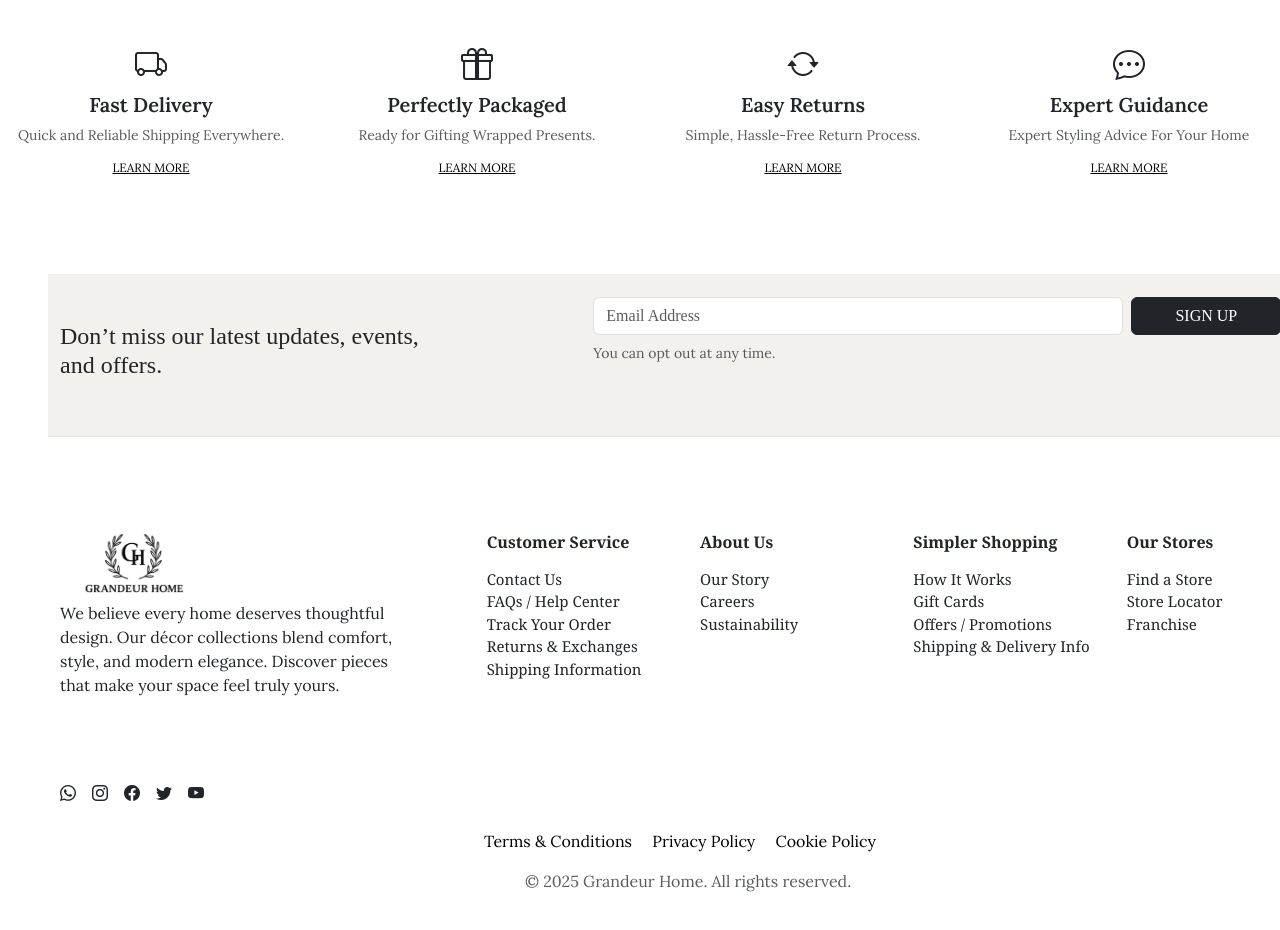
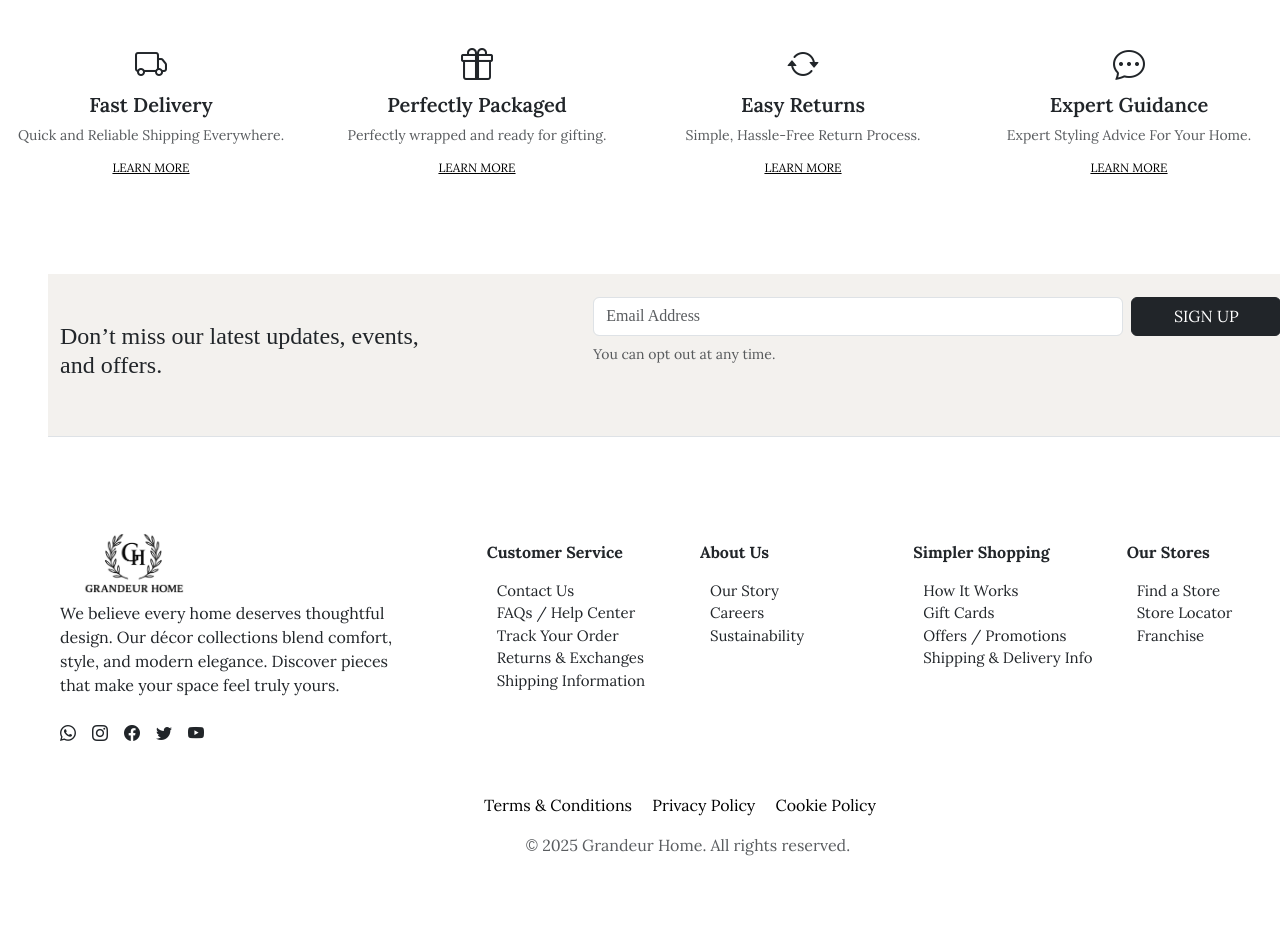
Before and after one commit to reema-bose/Project, a plain HTML site: page index.html in a window 1280 px wide. Shown: the part 2860-3790 px from the top of the page. Drawn offline with nearby package versions, Linux system fonts and the light colour scheme; a web font is replaced by a local one.

Commit message:
updated code

```diff
--- a/index.html
+++ b/index.html
@@ -95,21 +95,21 @@
   <div class="carousel-inner">
     <div class="carousel-item active">
       <img src="banner1.jpg" class="d-block w-100" alt="..." style="height: 600px; object-fit: cover;">
-      <div class="carousel-caption d-none d-md-block">
+      <div class="carousel-caption">
         <h5>Design Your Signature Space</h5>
         <p>Curate a home that mirrors your personal style elegantly.</p>
       </div>
     </div>
     <div class="carousel-item">
       <img src="img4.jpg" class="d-block w-100" alt="..." style="height: 600px; object-fit: cover;">
-      <div class="carousel-caption d-none d-md-block">
+      <div class="carousel-caption">
         <h5>Comfort Redefined, Style Refined</h5>
         <p>Elevate your home with cozy, modern, luxurious design.</p>
       </div>
     </div>
     <div class="carousel-item">
       <img src="img1.jpg" class="d-block w-100" alt="..." style="height: 600px; object-fit: cover;">
-      <div class="carousel-caption d-none d-md-block">
+      <div class="carousel-caption">
         <h5>Style Your Space with Elegance</h5>
         <p>Transform interiors with modern, graceful, premium decor.</p>
       </div>
@@ -388,18 +388,18 @@
 <div class="container mt-5">
     <div class="row" style="flex-wrap: wrap;">
         <!-- Text Column -->
-        <div class="col-12 col-md-4 p-2 d-flex flex-column justify-content-center"
+        <div class="col-12 col-md-4 p-2 d-flex flex-column justify-content-center ms-3 ms-md-0"
              style="overflow: hidden; font-family: 'Baskervville', serif;">
-            <h3>A Festive Welcome</h3>
+            <h2>A Festive Welcome</h2>
             <p style="letter-spacing: 1px; font-size: 18px;">
-                Warm lights, sparkling decor, and cozy<br> touches to greet your guests in true <br>holiday style.
+                Warm lights, sparkling decor, and cozy<br class="d-none  d-md-block"> touches to greet your guests in true <br  class="d-none  d-md-block">holiday style.
             </p>
         </div>
 
         <!-- Image Column -->
         <div class="col-12 col-md-8 p-2" style="overflow: hidden; position: relative;">
             <img src="xmas.jpg" class="scroll-img"
-                 style="height: auto; width: 100%; max-height: 470px; transform: scale(0.9); transform-origin:center center; transition: transform 1.8s ease;"
+                 style="height: auto; width: 100%; max-height: 470px; transform: scale(0.9); transform-origin:center center; transition: transform 1.9s ease;"
                  alt="">
             <a href=""
                style="position: absolute; bottom: 40px; left:50%; transform: translateX(-50%);
@@ -433,6 +433,7 @@
     window.addEventListener('scroll', scrollZoomOnce);
     window.addEventListener('load', scrollZoomOnce);
 </script>
+
 <div class="container mt-5">
     <div class="row flex-wrap">
 
@@ -453,18 +454,19 @@
                 <h2 style="margin-bottom: 15px;">Transform Your Home</h2>
 
                 <p style="letter-spacing: 1px; font-size: 18px; margin-bottom: 10px;">
-                    Discover decor pieces that bring warmth, style, and personality<br>
+                    Discover decor pieces that bring warmth, style, and personality<br class="d-none  d-md-block">
                     to every corner of your home.
                 </p>
 
                 <p style="letter-spacing: 1px; font-size: 18px; margin-bottom: 20px;">
                     Handpicked to create cozy, inviting spaces effortlessly.
                 </p>
-
+                <div class="text-center text-md-start">
                 <a href="#"
                    style="padding:10px 20px; background-color:black; color:white; text-decoration:none; font-size:18px; width:max-content; margin:10px 0 20px 0; display:inline-block;">
                     Explore Collection
                 </a>
+                </div>
 
             </div>
 
@@ -516,7 +518,7 @@ document.addEventListener("DOMContentLoaded", function () {
         </div>
         <h5 class="fw-semibold">Perfectly Packaged</h5>
         <p class="small text-muted mb-2">
-          Ready for Gifting Wrapped Presents.
+          Perfectly wrapped and ready for gifting.
         </p>
         <a href="#" class="text-decoration-underline" style="font-size: 12px; color:black;">LEARN MORE</a>
       </div>
@@ -544,7 +546,7 @@ document.addEventListener("DOMContentLoaded", function () {
         </div>
         <h5 class="fw-semibold">Expert Guidance</h5>
         <p class="small text-muted mb-2">
-          Expert Styling Advice For Your Home
+          Expert Styling Advice For Your Home.
         </p>
         <a href="#" class="text-decoration-underline" style="font-size: 12px; color:black;">LEARN MORE</a>
       </div>
@@ -568,7 +570,7 @@ document.addEventListener("DOMContentLoaded", function () {
         <div class="col-12 col-md-7 mt-4 mt-md-0">
             <form class="d-flex flex-column flex-sm-row gap-2" style="font-family: 'Times New Roman', Times, serif;">
                 <input type="email" class="form-control mb-2 mb-sm-0" placeholder="Email Address" style="width: 100%; max-width: 530px;">
-                <button class="btn btn-dark" style="width: 100%; max-width: 150px;">SIGN UP</button>
+                <button class="btn btn-dark" style="width: 100%; max-width: 150px;"><span style="font-family: 'Lora', serif;">SIGN UP</span></button>
             </form>
             <small class="text-muted d-block mt-2">You can opt out at any time.</small>
         </div>
@@ -577,23 +579,36 @@ document.addEventListener("DOMContentLoaded", function () {
 
 
 <!-- Footer Content -->
-<div class="container-fluid py-5 m-5 ">
+<div class="container-fluid py-5 m-5">
   <div class="row align-items-start">
 
     <!-- Logo + Text -->
-    <div class="col-12 col-md-4 mb-4">
+    <div class="col-12 col-md-4 mb-4" style="order:1;">
       <img src="logo.jpg" alt="" class="justify-content-center mb-2" style="height: 60px;">
       <p>
         We believe every home deserves thoughtful <br> design.
         Our décor collections blend comfort, <br>style, and modern elegance.
         Discover pieces <br> that make your space feel truly yours.
       </p>
+
+      <!-- Social Icons -->
+      <div class="mt-4 d-flex gap-3 flex-wrap" style="order:2;">
+        <i class="bi bi-whatsapp"></i>
+        <i class="bi bi-instagram"></i>
+        <i class="bi bi-facebook"></i>
+        <i class="bi bi-twitter"></i>
+        <i class="bi bi-youtube"></i>
+      </div>
     </div>
 
     <!-- Customer Service -->
-    <div class="col-12 col-md-2 mb-4" style="min-height: 200px; font-family: Georgia, 'Times New Roman', Times, serif;">
-      <h6 class="fw-bold mb-3" style="font-size: 16px;">Customer Service</h6>
-      <ul class="list-unstyled" style="padding-left: 0; margin:0; font-size: 15px;">
+    <div class="col-12 col-md-2 mb-4" style="order:3;">
+      <div class="footer-header" onclick="toggleFooter(this)" style="display:flex; justify-content:space-between; align-items:center; cursor:pointer; padding:10px 0; border-bottom:1px solid #ddd;">
+        <h6 class="fw-bold mb-0" style="font-size: 16px;">Customer Service</h6>
+        <span class="toggle-icon" style="font-size:20px; font-weight:bold;">+</span>
+      </div>
+      <div class="footer-content" style="display:none; padding-left:10px; margin-top:8px;">
+        <ul class="list-unstyled" style="font-size: 15px; margin:0;">
           <li>Contact Us</li>
           <li>FAQs / Help Center</li>
           <li>Track Your Order</li>
@@ -601,59 +616,115 @@ document.addEventListener("DOMContentLoaded", function () {
           <li>Shipping Information</li>
         </ul>
       </div>
+    </div>
 
     <!-- About Us -->
-    <div class="col-12 col-md-2 mb-4" style="min-height: 200px; font-family: Georgia, 'Times New Roman', Times, serif;">
-      <h6 class="fw-bold mb-3" style="font-size: 16px;">About Us</h6>
-      <ul class="list-unstyled" style="padding-left: 0; margin:0; font-size: 15px;">
+    <div class="col-12 col-md-2 mb-4" style="order:4;">
+      <div class="footer-header" onclick="toggleFooter(this)" style="display:flex; justify-content:space-between; align-items:center; cursor:pointer; padding:10px 0; border-bottom:1px solid #ddd;">
+        <h6 class="fw-bold mb-0" style="font-size: 16px;">About Us</h6>
+        <span class="toggle-icon" style="font-size:20px; font-weight:bold;">+</span>
+      </div>
+      <div class="footer-content" style="display:none; padding-left:10px; margin-top:8px;">
+        <ul class="list-unstyled" style="font-size: 15px; margin:0;">
           <li>Our Story</li>
           <li>Careers</li>
           <li>Sustainability</li>
         </ul>
       </div>
+    </div>
 
     <!-- Simpler Shopping -->
-    <div class="col-12 col-md-2 mb-4" style="min-height: 200px; font-family: Georgia, 'Times New Roman', Times, serif;">
-      <h6 class="fw-bold mb-3" style="font-size: 16px;">Simpler Shopping</h6>
-      <ul class="list-unstyled" style="padding-left: 0; margin:0; font-size: 15px;">
+    <div class="col-12 col-md-2 mb-4" style="order:5;">
+      <div class="footer-header" onclick="toggleFooter(this)" style="display:flex; justify-content:space-between; align-items:center; cursor:pointer; padding:10px 0; border-bottom:1px solid #ddd;">
+        <h6 class="fw-bold mb-0" style="font-size: 16px;">Simpler Shopping</h6>
+        <span class="toggle-icon" style="font-size:20px; font-weight:bold;">+</span>
+      </div>
+      <div class="footer-content" style="display:none; padding-left:10px; margin-top:8px;">
+        <ul class="list-unstyled" style="font-size: 15px; margin:0;">
           <li>How It Works</li>
           <li>Gift Cards</li>
           <li>Offers / Promotions</li>
           <li>Shipping & Delivery Info</li>
         </ul>
       </div>
+    </div>
 
     <!-- Our Stores -->
-    <div class="col-12 col-md-2 mb-4" style="min-height: 200px; font-family: Georgia, 'Times New Roman', Times, serif;">
-      <h6 class="fw-bold mb-3" style="font-size: 16px;">Our Stores</h6>
-      <ul class="list-unstyled" style="padding-left: 0; margin:0; font-size: 15px;">
+    <div class="col-12 col-md-2 mb-4" style="order:6;">
+      <div class="footer-header" onclick="toggleFooter(this)" style="display:flex; justify-content:space-between; align-items:center; cursor:pointer; padding:10px 0; border-bottom:1px solid #ddd;">
+        <h6 class="fw-bold mb-0" style="font-size: 16px;">Our Stores</h6>
+        <span class="toggle-icon" style="font-size:20px; font-weight:bold;">+</span>
+      </div>
+      <div class="footer-content" style="display:none; padding-left:10px; margin-top:8px;">
+        <ul class="list-unstyled" style="font-size: 15px; margin:0;">
           <li>Find a Store</li>
           <li>Store Locator</li>
           <li>Franchise</li>
         </ul>
       </div>
-
-  </div>
-
-  <!-- Social Icons -->
-  <div class="mt-4 d-flex gap-3 flex-wrap">
-    <i class="bi bi-whatsapp"></i>
-    <i class="bi bi-instagram"></i>
-    <i class="bi bi-facebook"></i>
-    <i class="bi bi-twitter"></i>
-    <i class="bi bi-youtube"></i>
-  </div>
-
-  <!-- Footer Bottom -->
-  <div class="text-muted mt-4 text-center">
-    <a href="#" class="me-3 text-decoration-none" style="color: black;">Terms & Conditions</a>
-    <a href="#" class="me-3 text-decoration-none" style="color: black;">Privacy Policy</a>
-    <a href="#" class="me-3 text-decoration-none" style="color: black;">Cookie Policy</a>
-    <p class="mt-3">© 2025 Grandeur Home. All rights reserved.</p>
     </div>
 
   </div>
 
+  <!-- Footer Bottom -->
+  <div class="text-muted mt-4 text-center" style="order:7;">
+    <a href="#" class="me-3 text-decoration-none" style="color: black;">Terms & Conditions</a>
+    <a href="#" class="me-3 text-decoration-none" style="color: black;">Privacy Policy</a>
+    <a href="#" class="me-3 text-decoration-none" style="color: black;">Cookie Policy</a>
+    <p class="mt-3"><span style="font-family: Arial, Helvetica, sans-serif;" >© </span> 2025 Grandeur Home. All rights reserved.</p>
+  </div>
+
+</div>
+
+<script>
+// Mobile toggle function
+function toggleFooter(header) {
+  let icon = header.querySelector(".toggle-icon");
+  let content = header.nextElementSibling;
+
+  if (content.style.display === "block") {
+    content.style.display = "none";
+    icon.innerText = "+";
+  } else {
+    content.style.display = "block";
+    icon.innerText = "–";
+  }
+}
+
+// Desktop adjustments
+function applyDesktopFooter() {
+  if (window.innerWidth >= 768) {
+    document.querySelectorAll('.footer-content').forEach(function(el){
+      el.style.display = 'block';
+    });
+    document.querySelectorAll('.toggle-icon').forEach(function(el){
+      el.style.display = 'none';
+    });
+    document.querySelectorAll('.footer-header').forEach(function(el){
+      el.style.cursor = 'default';
+      el.removeAttribute('onclick');
+      el.style.borderBottom = 'none';
+    });
+  } else {
+    // Reset mobile collapsible
+    document.querySelectorAll('.footer-content').forEach(function(el){
+      el.style.display = 'none';
+    });
+    document.querySelectorAll('.toggle-icon').forEach(function(el){
+      el.style.display = 'inline';
+    });
+    document.querySelectorAll('.footer-header').forEach(function(el){
+      el.style.cursor = 'pointer';
+      el.setAttribute('onclick', 'toggleFooter(this)');
+      el.style.borderBottom = '1px solid #ddd';
+    });
+  }
+}
+
+// Run on load and resize
+window.addEventListener('load', applyDesktopFooter);
+window.addEventListener('resize', applyDesktopFooter);
+</script>
 
 </body>
 </html>
```
Lines whose indentation alone changed are shown as unchanged.
